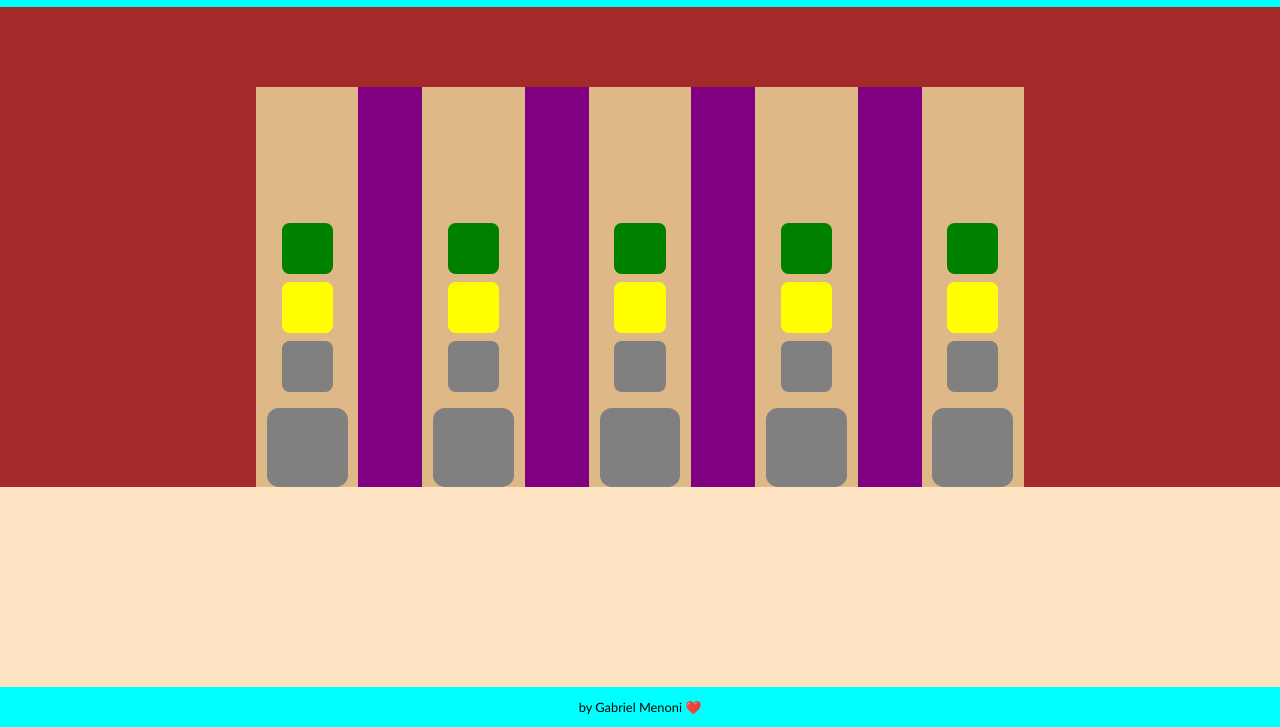
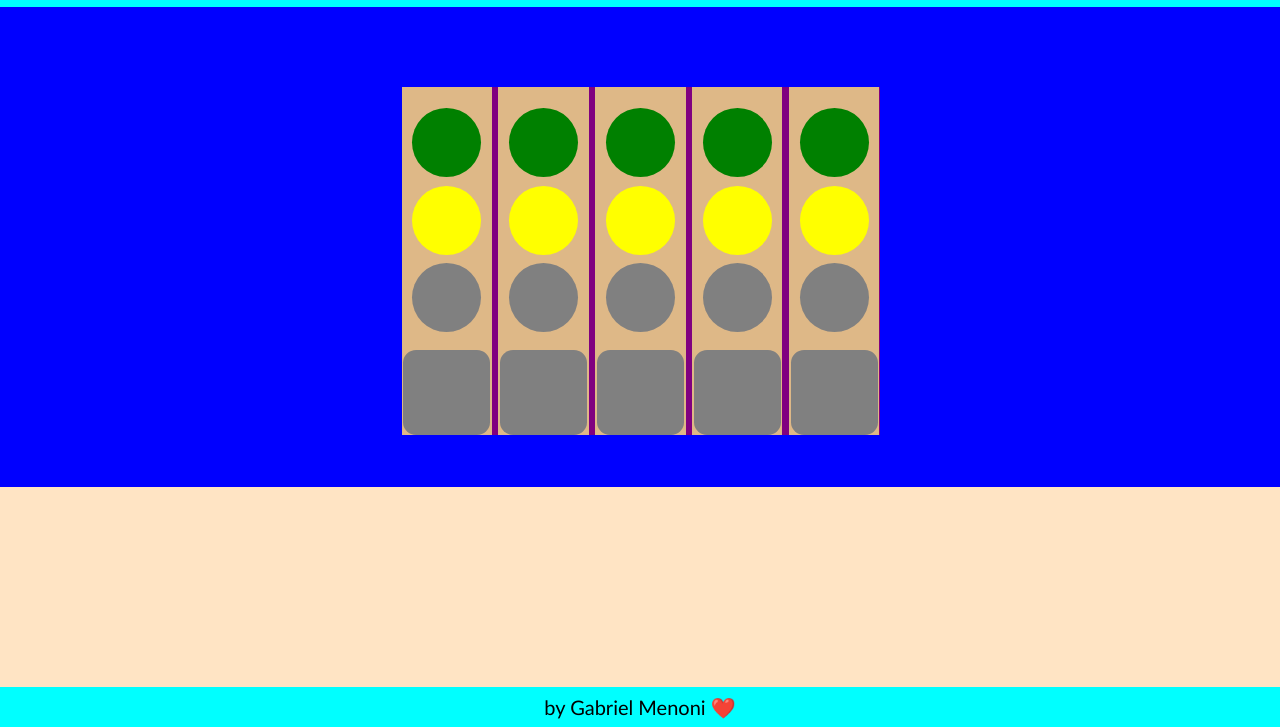
Before and after one commit to GabrielMenoni/term.ooo-solver, a website: page landing-page.html in a window 1280 px wide. Shown: the part 73-800 px from the top of the page. Drawn offline with Linux system fonts and the light colour scheme.

Commit message:
Polished responsivity

```diff
--- a/styles.css
+++ b/styles.css
@@ -36,16 +36,16 @@ body #main-wrapper #content {
 
 body #main-wrapper #content #letters {
     padding-top: 20vh;
-    padding-left: 20vw;
-    padding-right: 20vw;
-    width: 60vw;
+    padding-left: 5vw;
+    padding-right: 5vw;
+    width: 90vw;
     height: 50vh;
     background-color: brown;
 }
 
 body #main-wrapper #content #letters #rows {
-    width: 60vw;
-    height: 50vh;
+    width: 90vw;
+    height: 40vh;
     background-color:purple;
     display: flex;
     justify-content: space-between;
@@ -56,15 +56,15 @@ body #main-wrapper #content #letters #rows .row {
     flex-direction: column;
     justify-content: end;
     align-items: center;
-    width: 8vw;
-    height: 50vh;
+    width: 17vw;
+    height: 40vh;
     background-color: burlywood;
 }
 
 /* All Letter input */
 body #main-wrapper #content #letters #rows input[type="text"]{
-    width: 6vw;
-    height: 6vw;
+    width: 15vw;
+    height: 15vw;
     border-radius: 15%;
     text-align: center;
     margin-top: 2vh;
@@ -74,11 +74,60 @@ body #main-wrapper #content #letters #rows input[type="text"]{
 
 /* All color buttons in each row */
 body #main-wrapper #content #letters #rows button{
-    width: 4vw;
-    height: 4vw;
-    border-radius: 15%;
+    width: 13vw;
+    height: 13vw;
+    border-radius: 50%;
     margin-top: 1vh;
     border: 0;
+}
+
+/* responsivity for wider screens */
+@media screen and (min-width: 530px) {
+    body #main-wrapper #content #letters {
+        padding-top: 20vh;
+        padding-left: calc(50vw - 238.5px);
+        padding-right: calc(50vw - 238.5px);
+        width: 477px;
+        height: 50vh;
+        background-color: blue;
+    }
+
+    body #main-wrapper #content #letters #rows {
+        width: 478px;
+        height: 348px;
+        background-color:purple;
+        display: flex;
+        justify-content: space-between;
+    }
+
+    body #main-wrapper #content #letters #rows .row {
+        display: flex;
+        flex-direction: column;
+        justify-content: end;
+        align-items: center;
+        width: 90.09px;
+        height: 348px;
+        background-color: burlywood;
+    }
+
+    body #main-wrapper #content #letters #rows input[type="text"]{
+    width: 83.5px;
+    height: 83.5px;
+    border-radius: 15%;
+    text-align: center;
+    margin-top: 17.4px;
+    border: 0px;
+
+    }
+
+    body #main-wrapper #content #letters #rows button{
+        width: 68.89px;
+        height: 68.89px;
+        border-radius: 50%;
+        margin-top: 8.7px;
+        border: 0;
+    }
+
 }
 
  /* Green class */
@@ -105,7 +154,7 @@ body #main-wrapper #footer {
     background-color: aqua;
     text-align: center;
     align-content: center;
-    font-size: 1vw;
+    font-size: 20px;
     font-weight: lighter;
     font-family: 'Gill Sans', 'Gill Sans MT', Calibri, 'Trebuchet MS', sans-serif;
 
```
